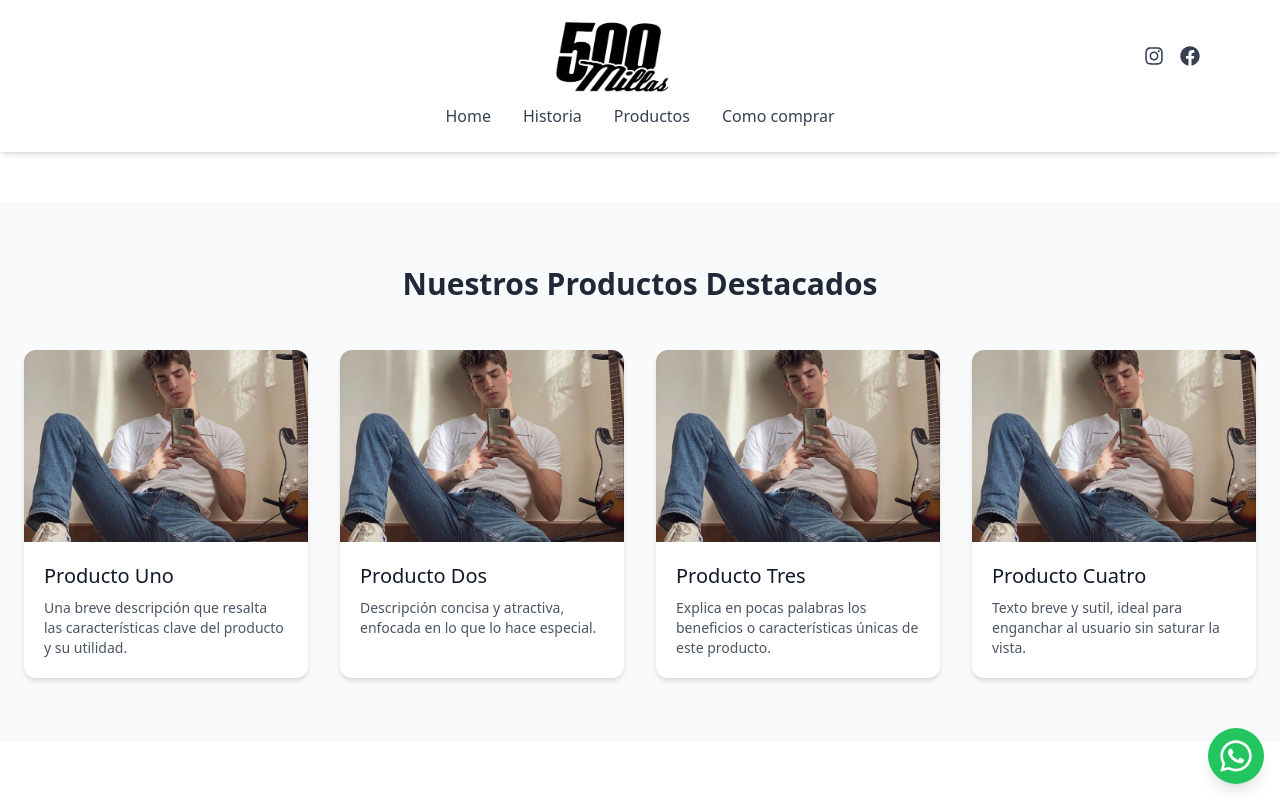
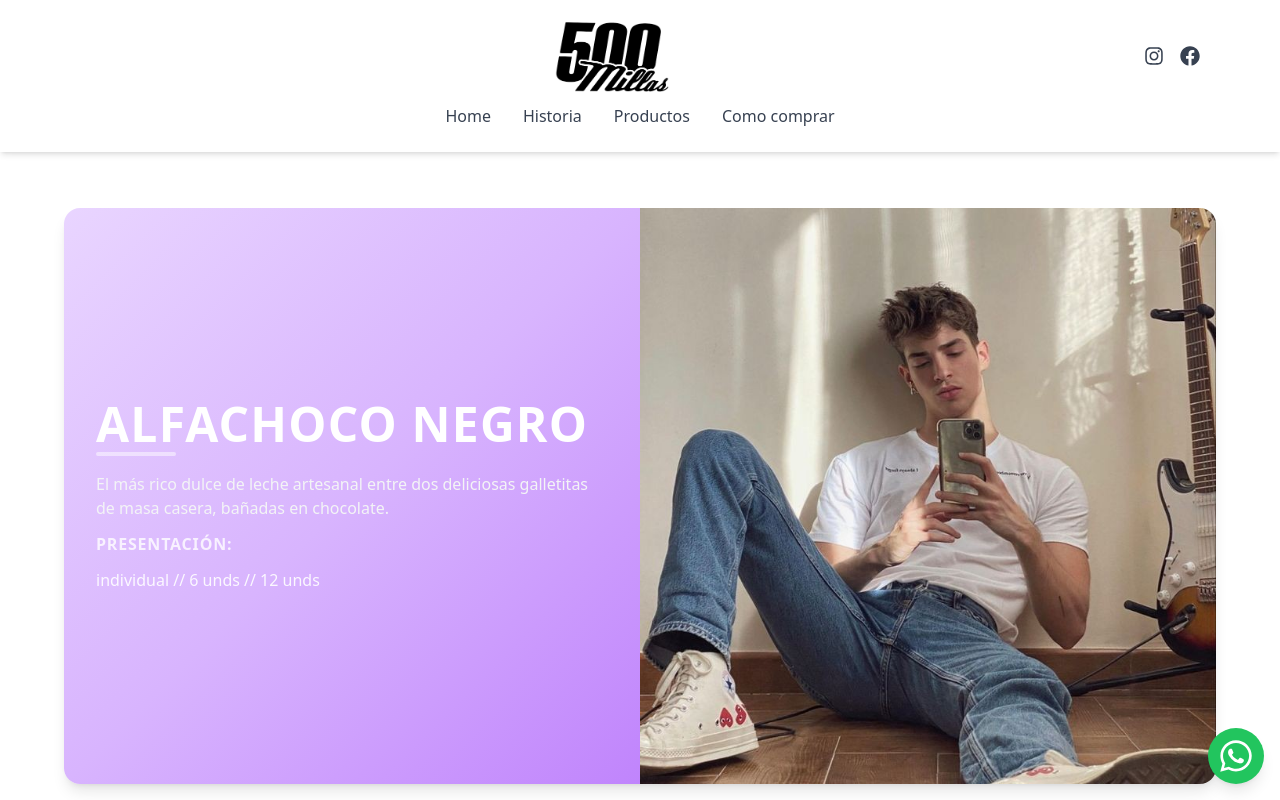
Before and after one commit to Nico09Barberis/500millas, a React (Vite) app in the folder 500-millas-web/: page /productos in a window 1280 px wide. Shown: the top 800 px of the page. Built offline with nearby package versions, Linux system fonts and the light colour scheme; a web font is replaced by a local one.

Commit message:
armando el apartado de productos, probando distintas estructuras para los mismos

```diff
--- a/500-millas-web/src/pages/Home.jsx
+++ b/500-millas-web/src/pages/Home.jsx
@@ -14,6 +14,7 @@ import BuySections from "../sections/home/BuySections";
 import MapSection from "../sections/home/MapSection";
 import DataSection from "../sections/home/DataSection";
 import AboutSection from "../sections/home/AboutSection";
+import CommentsSection from "../sections/home/ComentsSection";
 
 
 function Home() {
@@ -48,6 +49,8 @@ function Home() {
           className="hidden md:block w-full max-w-5xl mx-auto my-24 h-auto object-cover"
         />
 
+        <CommentsSection />
+
         <MapSection />
 
         <WhatsAppButton />
--- /dev/null
+++ b/500-millas-web/src/sections/home/ComentsSection.jsx
@@ -0,0 +1,78 @@
+import React from "react";
+import { RiDoubleQuotesR } from "react-icons/ri";
+import img from "../../assets/images/flag.jpeg";
+
+const CommentsSection = () => {
+  return (
+    <section className="bg-[#121212] min-h-screen flex flex-col items-center justify-start py-12">
+      {/* Imagen con overlay */}
+      <div className="relative w-full max-w-4xl mb-12">
+        <img src={img} alt="Background" className="w-full h-auto" />
+        {/* Contenido centrado */}
+        <div className="absolute inset-0 w-full max-w-xl mx-auto flex flex-col items-center justify-center text-center">
+          {/* Contenedor del contenido con fondo rojo opcional */}
+          <div className="bg-[#121212] px-6 py-6 rounded">
+            {/* Línea - texto - línea */}
+            <div className="flex items-center justify-center space-x-4 mb-4">
+              <span className="h-px w-12 bg-white opacity-50"></span>
+              <span className="font-cormorant-garamond italic text-white text-xl tracking-wider">
+                since 1890
+              </span>
+              <span className="h-px w-12 bg-white opacity-50"></span>
+            </div>
+
+            {/* Título principal */}
+            <h2 className="font-bebas text-white text-3xl md:text-4xl font-bold mb-2">
+              Alfajores santafesinos
+            </h2>
+
+            {/* Subtítulo */}
+            <p className="font-cormorant-garamond italic text-white text-lg md:text-xl mb-3">
+              Tradición santafesina en cada bocado: capas, <br /> dulce de leche
+              y glaseado.
+            </p>
+
+            {/* Texto pequeño */}
+            <p className="font-cormorant-garamond text-gray-300 text-xs md:text-sm max-w-md mx-auto mb-4">
+              12 unid | 560 g | sabor unico
+            </p>
+          </div>
+        </div>
+      </div>
+
+      {/* Sección de 4 columnas con iconos */}
+      <div className="w-full max-w-5xl grid grid-cols-1 md:grid-cols-4 gap-8 font-cormorant-garamond text-center px-4">
+        <div className="flex flex-col items-center">
+          <RiDoubleQuotesR className="text-white text-5xl mb-3" />
+          <p className="text-gray-300">
+            “Los probé por primera vez en un viaje a Santa Fe y me enamoré, son
+            increíbles. - Lucas. R"
+          </p>
+        </div>
+        <div className="flex flex-col items-center">
+          <RiDoubleQuotesR className="text-white text-5xl mb-3" />
+          <p className="text-gray-300">
+            “Nada como estos alfajores para la merienda, el dulce de leche es
+            espectacular. - Ana. S"
+          </p>
+        </div>
+        <div className="flex flex-col items-center">
+          <RiDoubleQuotesR className="text-white text-5xl mb-3" />
+          <p className="text-gray-300">
+            “Los compré para regalar y terminaron quedándose en casa, ¡son
+            adictivos!. - Marta. C"
+          </p>
+        </div>
+        <div className="flex flex-col items-center">
+          <RiDoubleQuotesR className="text-white text-5xl mb-3" />
+          <p className="text-gray-300">
+            “Me recuerdan a mi infancia, el sabor es igual al que hacía mi
+            abuela. - Diego. L”
+          </p>
+        </div>
+      </div>
+    </section>
+  );
+};
+
+export default CommentsSection;
--- a/500-millas-web/src/sections/product/ProductSection.jsx
+++ b/500-millas-web/src/sections/product/ProductSection.jsx
@@ -4,57 +4,75 @@ import imgProduct from "../../assets/images/imgFormSection.png";
 const productos = [
   {
     id: 1,
-    nombre: "Producto Uno",
-    descripcion: "Una breve descripción que resalta las características clave del producto y su utilidad.",
-    imagen: imgProduct
+    nombre: "ALFACHOCO NEGRO",
+    descripcion:
+      "El más rico dulce de leche artesanal entre dos deliciosas galletitas de masa casera, bañadas en chocolate.",
+    presentacion: ["individual", "6 unds", "12 unds"],
+    imagen: imgProduct,
   },
   {
     id: 2,
-    nombre: "Producto Dos",
-    descripcion: "Descripción concisa y atractiva, enfocada en lo que lo hace especial.",
-    imagen: imgProduct
+    nombre: "ALFACHOCO NEGRO",
+    descripcion:
+      "El más rico dulce de leche artesanal entre dos deliciosas galletitas de masa casera, bañadas en chocolate.",
+    presentacion: ["individual", "6 unds", "12 unds"],
+    imagen: imgProduct,
   },
   {
     id: 3,
-    nombre: "Producto Tres",
-    descripcion: "Explica en pocas palabras los beneficios o características únicas de este producto.",
-    imagen: imgProduct
+    nombre: "ALFACHOCO NEGRO",
+    descripcion:
+      "El más rico dulce de leche artesanal entre dos deliciosas galletitas de masa casera, bañadas en chocolate.",
+    presentacion: ["individual", "6 unds", "12 unds"],
+    imagen: imgProduct,
   },
   {
     id: 4,
-    nombre: "Producto Cuatro",
-    descripcion: "Texto breve y sutil, ideal para enganchar al usuario sin saturar la vista.",
-    imagen: imgProduct
+    nombre: "ALFACHOCO NEGRO",
+    descripcion:
+      "El más rico dulce de leche artesanal entre dos deliciosas galletitas de masa casera, bañadas en chocolate.",
+    presentacion: ["individual", "6 unds", "12 unds"],
+    imagen: imgProduct,
   },
 ];
 
 const ProductSection = () => {
   return (
-    <section className="bg-gray-50 py-16 px-6">
-      <div className="max-w-7xl mx-auto">
-        <h2 className="text-3xl font-semibold text-center mb-12 text-gray-800">
-          Nuestros Productos Destacados
-        </h2>
-        <div className="grid gap-8 sm:grid-cols-2 lg:grid-cols-4">
+    <section className="bg-gradient-to-b py-16 px-6">
+      <div className="max-w-7xl mx-auto flex flex-col gap-12">
         {productos.map((producto) => (
           <div
             key={producto.id}
-              className="bg-white rounded-xl shadow-md overflow-hidden transform transition duration-300 hover:-translate-y-2 hover:shadow-xl"
+            className="w-full max-w-6xl flex flex-col md:flex-row rounded-2xl overflow-hidden shadow-lg hover:shadow-2xl transition-shadow duration-500 group"
           >
+            {/* Columna izquierda - Texto */}
+            <div className="md:w-1/2 bg-gradient-to-br from-purple-200 via-purple-300 to-purple-400 p-8 flex flex-col justify-center text-white relative">
+              {/* Nombre horizontal con subrayado sutil */}
+              <h3 className="text-4xl md:text-5xl font-extrabold tracking-wide mb-6 relative">
+                {producto.nombre}
+                <span className="absolute left-0 -bottom-2 w-20 h-1 bg-white rounded-full opacity-50"></span>
+              </h3>
+
+              {/* Descripción y presentación */}
+              <div className="space-y-3">
+                <p className="text-gray-100">{producto.descripcion}</p>
+                <p className="font-semibold uppercase text-white/80 tracking-wider">
+                  Presentación:
+                </p>
+                <p className="text-white/90">{producto.presentacion.join(" // ")}</p>
+              </div>
+            </div>
+
+            {/* Columna derecha - Imagen */}
+            <div className="md:w-1/2 bg-white flex items-center justify-center">
               <img
                 src={producto.imagen}
                 alt={producto.nombre}
-                className="w-full h-48 object-cover"
+                className="w-full h-auto object-contain transform transition-transform duration-500 group-hover:scale-105"
               />
-              <div className="p-5">
-                <h3 className="text-xl font-medium text-gray-900 mb-2">
-                  {producto.nombre}
-                </h3>
-                <p className="text-gray-600 text-sm">{producto.descripcion}</p>
             </div>
           </div>
         ))}
-        </div>
       </div>
     </section>
   );
```
Lines whose indentation alone changed are shown as unchanged.
